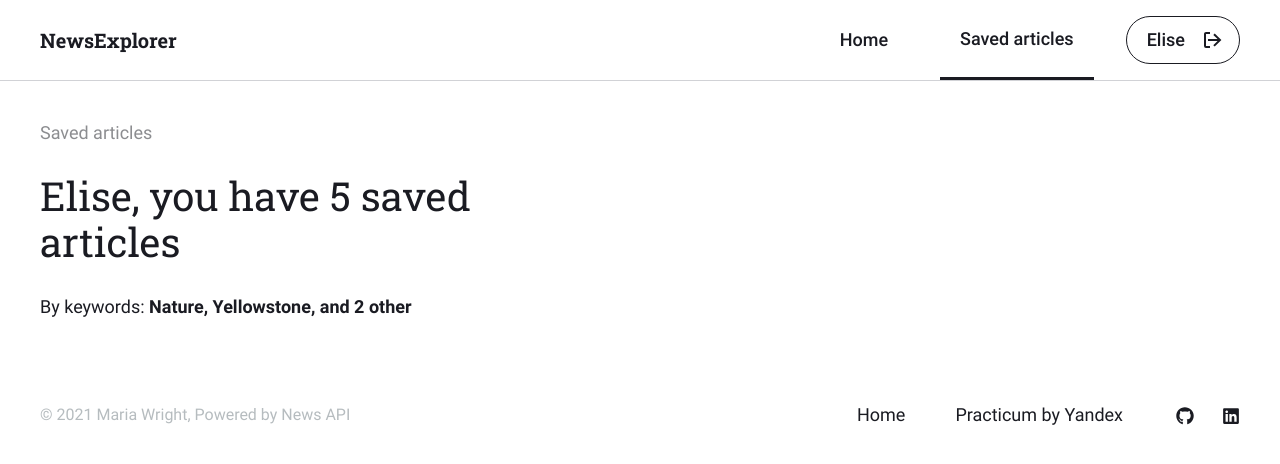
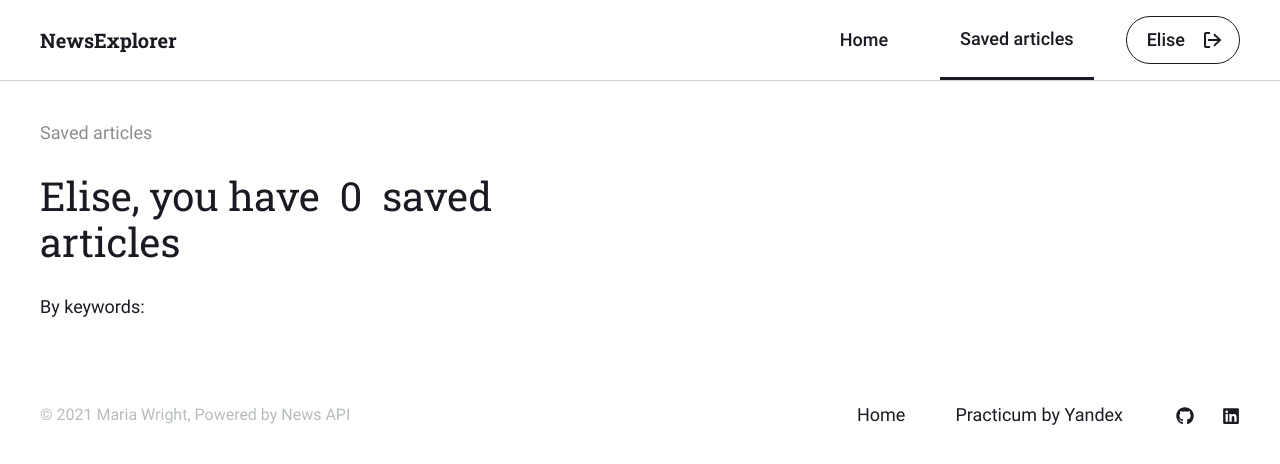
Before and after one commit to mariawright05/news-explorer-frontend, a React (Create React App) app: page /saved-news in a window 1280 px wide. Shown: the top 464 px of the page. Built offline with nearby package versions, Linux system fonts and the light colour scheme.

Commit message:
fix fetched article parameters & show more button

```diff
--- a/src/components/CardList/CardList.js
+++ b/src/components/CardList/CardList.js
@@ -1,4 +1,5 @@
 /* eslint-disable no-unused-vars */
+/* eslint-disable consistent-return */
 import React, { useContext, useState, useEffect } from 'react';
 import { slice, concat } from 'lodash';
 import './CardList.css';
@@ -21,30 +22,37 @@ const CardList = () => {
     notFound,
   } = newsContext;
 
+  // Determines if there are any more cards to show up to ARRAY_LENGTH
   const [showMore, setShowMore] = useState(true);
+  // Group of cards shown after each Show More button click
   const [list, setList] = useState([]);
+  // Count of cards to show up to ARRAY_LENGTH
   const [index, setIndex] = useState(LIMIT);
 
-  // eslint-disable-next-line consistent-return
-  const showInitialList = () => {
+  // Function to show initial cards, number determined by LIMIT
+  const showvisibleList = () => {
     setList(visibleList);
   };
 
+  // Resets initial cards with every search
   useEffect(() => {
-    showInitialList();
+    showvisibleList();
   }, [visibleList]);
 
+  // Load More button functionality
   const loadMore = () => {
     const newIndex = index + LIMIT;
-    const newShowMore = newIndex < (ARRAY_LENGTH - 1);
+    const newShowMore = newIndex < (Math.min(ARRAY_LENGTH - 1, cards.length));
     const newList = concat(list, slice(cards, index, newIndex));
     setIndex(newIndex);
     setList(newList);
     setShowMore(newShowMore);
   };
 
+  // Filters cards that are saved
   const savedCards = cards.filter((e) => { return e.isSaved === true; });
 
+  // Preloader || Not Found || Search Error block
   if (loading) {
     return <Preloader />;
   }
@@ -53,6 +61,7 @@ const CardList = () => {
     return <NothingFound />;
   }
 
+  // Displays cards on the home page
   const searchedList = (
     <>
       {cards.length !== 0 && <h2 className="cardList__title">Search results</h2>}
@@ -65,6 +74,7 @@ const CardList = () => {
     </>
   );
 
+  // Displays cards on the saved page
   const savedList = (
     <>
       <ul className="cardList__card-wrapper">
--- a/src/components/UserInfo/UserInfo.js
+++ b/src/components/UserInfo/UserInfo.js
@@ -1,16 +1,69 @@
-import React from 'react';
+/* eslint-disable no-shadow */
+/* eslint-disable no-unused-expressions */
+/* eslint-disable array-callback-return */
+/* eslint-disable no-param-reassign */
+import React, { useContext } from 'react';
+import NewsContext from '../../context/news/newsContext';
 import './UserInfo.css';
 
 const UserInfo = () => {
+  const newsContext = useContext(NewsContext);
+  const { cards } = newsContext;
+
+  // Extracts keywords from objects in saved cards array
+  const extractArr = cards.map((a) => { return a.keyword; });
+
+  // Takes out undefined values from array
+  const filteredArr = extractArr.filter((keyword) => {
+    return keyword !== undefined;
+  });
+
+  // Sorts keywords by decending frequency, including duplicates
+  const sortByFrequency = (arr) => {
+    const frequencyMap = arr.reduce((obj, item) => {
+      obj[item] = (obj[item] || 0) + 1;
+      return obj;
+    }, {});
+
+    return Object.entries(frequencyMap)
+      .sort((a, b) => { return b[1] - a[1]; })
+      .flatMap((arr) => { return Array(arr[1]).fill(arr[0]); });
+  };
+
+  const sortedArr = sortByFrequency(filteredArr);
+  // Takes duplicate keywords out of array
+  const reducedKeywords = [...new Set(sortedArr)];
+  // Makes string of list of up to 3 keywords
+  const fullList = reducedKeywords.join(', ');
+  // Makes string of 1st and 2nd most frequent keywords
+  // and states total keywords left
+  const shortList = `${reducedKeywords
+    .slice(0, 2)
+    .join(', ')}, and ${reducedKeywords.length - 2} more`;
+  // Makes final list to display
+  const makeList = (items) => {
+    if (items.length < 4) {
+      return fullList;
+    }
+    return shortList;
+  };
+
   return (
     <div className="userInfo">
       <div className="userInfo__container">
         <h1 className="userInfo__title">Saved articles</h1>
-        <p className="userInfo__stats">Elise, you have 5 saved articles</p>
+        <p className="userInfo__stats">
+          Elise, you have
+          &nbsp;
+          {filteredArr.length}
+          &nbsp;
+          saved articles
+        </p>
         <p className="userInfo__keywords">
           By keywords:
           <span className="userInfo__keywords_strong">
-            &nbsp;Nature, Yellowstone, and 2 other
+            &nbsp;
+            {makeList(reducedKeywords)}
           </span>
         </p>
       </div>
--- a/src/context/news/NewsState.js
+++ b/src/context/news/NewsState.js
@@ -35,6 +35,8 @@ const NewsState = (props) => {
   };
 
   const setSearchedNews = (res) => {
+    state.cards = [];
+    console.log(state.cards.length);
     dispatch({
       type: SEARCHED_NEWS,
       payload: res.articles,
@@ -52,7 +54,13 @@ const NewsState = (props) => {
   // Search News
   const searchNews = (searchTerm) => {
     setLoading();
-    fetch(`${SEARCH_URL}?q=${searchTerm}&apiKey=${API_KEY}`)
+    const today = new Date();
+    const lastWeek = new Date(Date.now() - 7 * 24 * 60 * 60 * 1000);
+    // Formats date for API request parameter requirements
+    const ISOToday = today.toISOString();
+    const ISOLastWeek = lastWeek.toISOString();
+
+    fetch(`${SEARCH_URL}?q=${searchTerm}&apiKey=${API_KEY}&from=${ISOLastWeek}&to=${ISOToday}&pageSize=${100}&sortBy=publishedAt&language=en`)
       .then((res) => { return res.json(); })
       .then((res) => {
         res.status === 'ok' && setSearchedNews(res);
--- a/src/context/news/newsReducer.js
+++ b/src/context/news/newsReducer.js
@@ -17,6 +17,7 @@ export default (state, action) => {
       return {
         ...state,
         cards: action.payload,
+        // Initial number of cards in list to show
         visibleList: slice(action.payload, 0, LIMIT),
         loading: false,
       };
@@ -43,7 +44,7 @@ export default (state, action) => {
         cards: state.cards.map((card) => {
           if (card.url === action.payload) {
             card.isSaved = true;
-            card.keyword = state.query;
+            card.keyword = state.query.charAt(0).toUpperCase() + state.query.slice(1);
           }
           return card;
         }),
```
